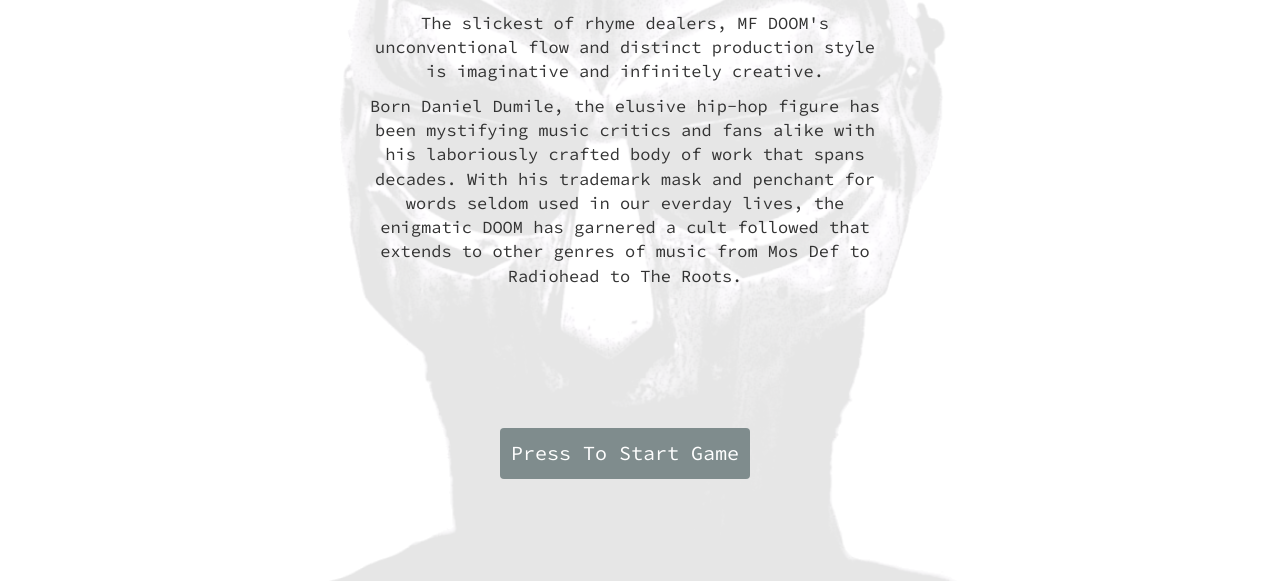
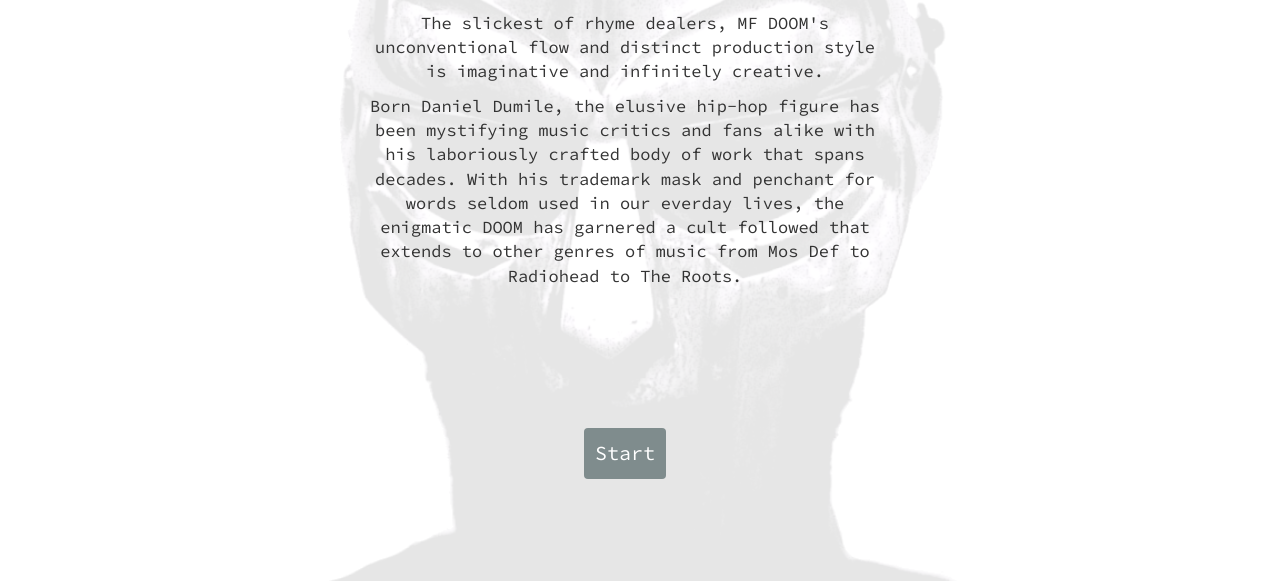
Before and after one commit to chinjon/hangman, a plain HTML site: page index.html in a window 1280 px wide. Shown: the part 152-733 px from the top of the page. Drawn offline with nearby package versions, Linux system fonts and the light colour scheme; no server answers.

Commit message:
edited button

```diff
--- a/index.html
+++ b/index.html
@@ -27,7 +27,7 @@
                     </p>
                     <!-- ORIGINAL BUTTON -->
                     <!-- <a href="#mainGameSpace"><button type="button" class="btn btn" id="startButton">Press To Start Game</button></a> -->
-                    <button type="button" class="btn btn" id="startButton">Press To Start Game</button>
+                    <button type="button" class="btn btn" id="startButton">Start</button>
                 </div>
             </div>
         </div>
```
